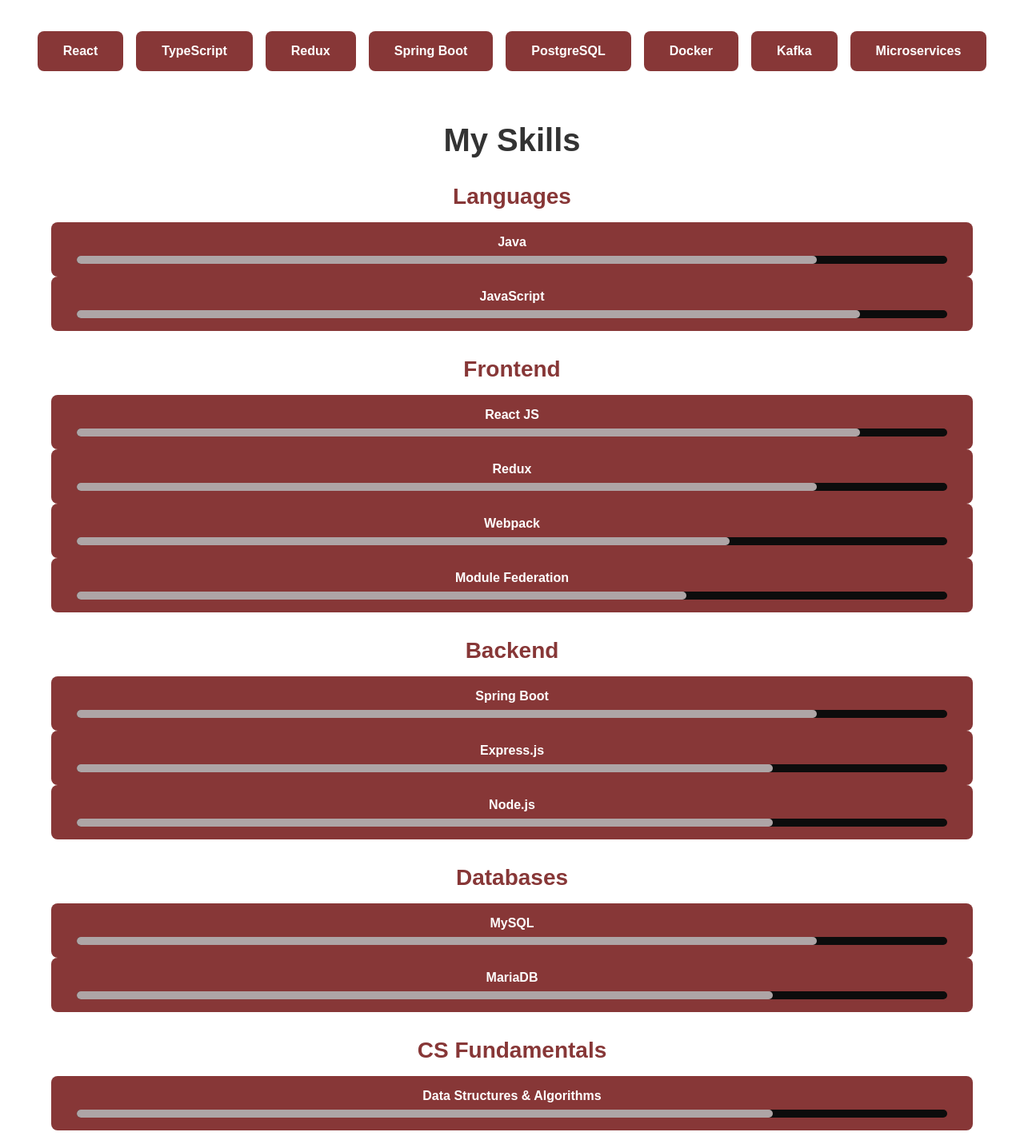
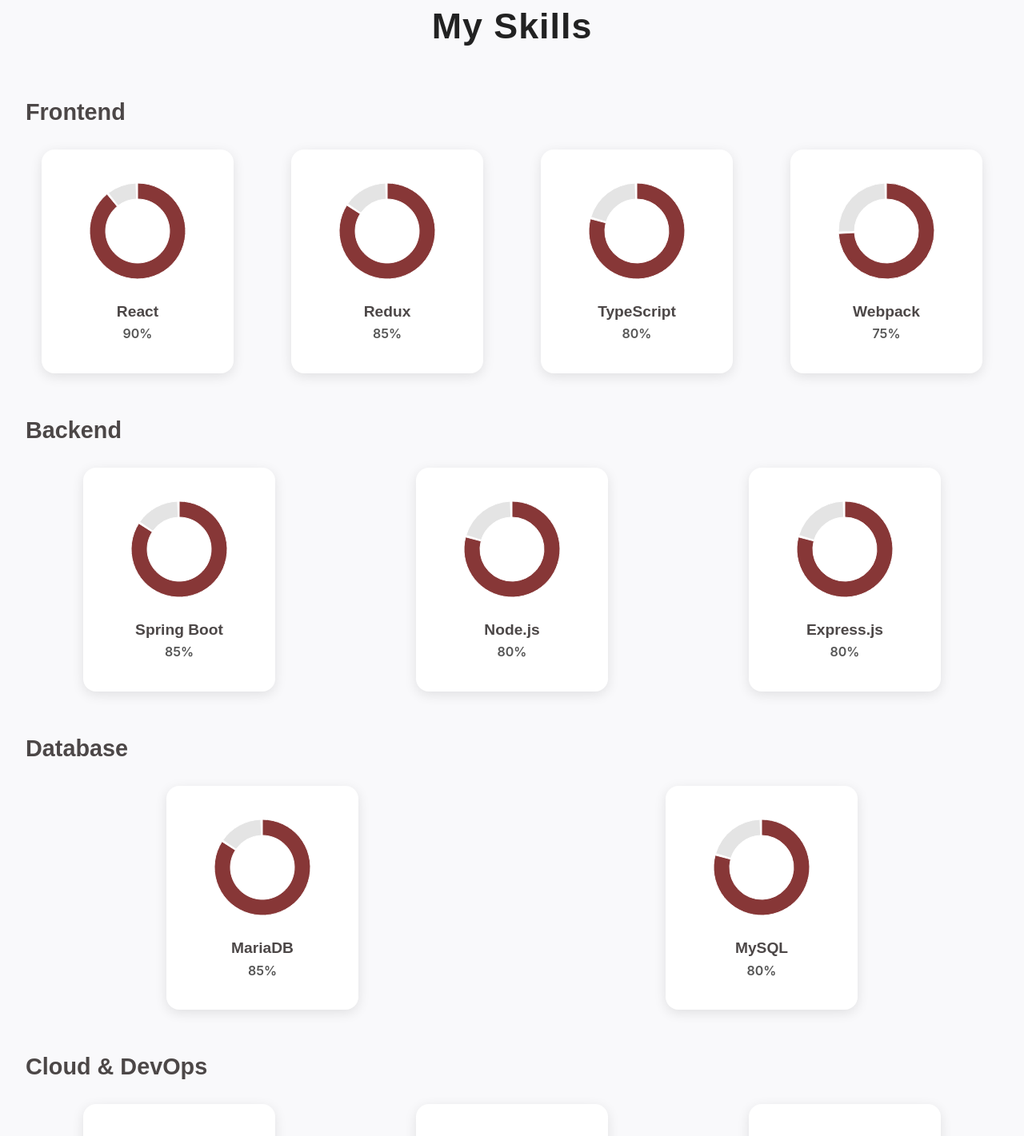
Before and after one commit to ranjithpn292/my-portfolio, a React (Create React App) app: page / in a window 1280 px wide. Shown: the part 1283-2704 px from the top of the page at 80% size. Built offline with nearby package versions, Linux system fonts and the light colour scheme.

Commit message:
UI changes

```diff
--- a/package.json
+++ b/package.json
@@ -9,10 +9,13 @@
     "@testing-library/user-event": "^13.5.0",
     "@types/jest": "^27.5.2",
     "@types/node": "^16.18.126",
+    "emailjs-com": "^3.2.0",
+    "framer-motion": "^12.23.24",
     "react": "^19.1.1",
     "react-dom": "^19.1.1",
     "react-icons": "^5.5.0",
     "react-scripts": "5.0.1",
+    "recharts": "^3.2.1",
     "styled-components": "^6.1.19",
     "web-vitals": "^2.1.4"
   },
--- a/src/components/Footer.tsx
+++ b/src/components/Footer.tsx
@@ -4,7 +4,7 @@
 const FooterSection = styled.footer`
   padding: 2rem;
   text-align: center;
-  background: #873737ff;
+  background: ${({ theme }) => theme.colors.primary};
   color: white;
 `;
 
--- a/src/components/Hero.tsx
+++ b/src/components/Hero.tsx
@@ -1,5 +1,5 @@
 import React from "react";
-import styled from "styled-components";
+import styled, { keyframes } from "styled-components";
 import DragDownArrow from "./DragDownArrow";
 
 const Container = styled.div`
@@ -18,15 +18,10 @@
   flex-direction: column;
   justify-content: center;
   align-items: center;
-  background: linear-gradient(135deg, #873737ff, #bb8798ff);
+  background: linear-gradient(135deg, ${({ theme }) => theme.colors.primary}, #bb8798ff);
   color: white;
   text-align: center;
   padding: 2rem;
-`;
-
-const HeroTitle = styled.h1`
-  font-size: 3rem;
-  font-weight: bold;
 `;
 
 const HeroSubtitle = styled.p`
@@ -42,27 +37,53 @@
 
 const HeroButton = styled.a`
   background-color: white;
-  color: #873737ff;
+  color: ${({ theme }) => theme.colors.primary};
   padding: 0.75rem 1.5rem;
   border-radius: 0.5rem;
   font-weight: bold;
   transition: background-color 0.3s;
 
   &:hover {
-    background-color: #f1f1f1;
+    background-color: ${({ theme }) => theme.colors.white};
   }
 `;
+
+const typing = keyframes`
+  from {
+    opacity: 0;
+    transform: translateY(10px);
+  }
+  to {
+    opacity: 1;
+    transform: translateY(0);
+  }
+`;
+
+const StyledHeroTitle = styled.h1`
+  font-size: 3rem;
+  font-weight: bold;
+  display: flex;
+  flex-wrap: wrap;
+`;
+
+const Letter = styled.span<{ delay: number }>`
+  opacity: 0;
+  animation: ${typing} 0.3s forwards;
+  animation-delay: ${({ delay }) => delay}s;
+  display: inline-block;
+`;
+
 
 const HeroAndSkills: React.FC = () => (
   <Container>
     <HeroSection>
-      <HeroTitle>Hi, I am Ranjith P N</HeroTitle>
+      <HeroTitleComponent />
       <HeroSubtitle>
         Full Stack Developer | React | TypeScript | Spring Boot
       </HeroSubtitle>
       <HeroButtons>
         <HeroButton
-          href="https://drive.google.com/file/d/1N4lGAZ3ejsCYJSqLVtorMfSBjJw5tkWA/view?usp=drive_link"
+          href="https://drive.google.com/file/d/1WQYpBRM9dzkSTSEpWZv6TGFfMnaczOom/view?usp=drive_link"
           target="_blank"
         >
           Download Resume
@@ -74,4 +95,18 @@
   </Container>
 );
 
+export const HeroTitleComponent = () => {
+  const text = "Hi, I am Ranjith P N";
+
+  return (
+    <StyledHeroTitle>
+      {text.split('').map((char, index) => (
+        <Letter key={index} delay={index * 0.05}>
+          {char === ' ' ? '\u00A0' : char}
+        </Letter>
+      ))}
+    </StyledHeroTitle>
+  );
+};
+
 export default HeroAndSkills;
--- a/src/components/Projects.tsx
+++ b/src/components/Projects.tsx
@@ -3,7 +3,7 @@
 
 const ProjectsSection = styled.section`
   padding: 4rem 2rem;
-  background: #f0f4f8;
+  background:${({ theme }) => theme.colors.white};
   text-align: center;
 `;
 
@@ -36,7 +36,7 @@
 `;
 
 const ProjectLink = styled.a`
-  color: #873737ff;
+  color: ${({ theme }) => theme.colors.primary};
   font-weight: bold;
 
   &:hover {
@@ -56,7 +56,7 @@
     title: "Bike Renting App",
     description: "Platform for renting bikes using microservices architecture.",
     tech: "React, Spring Boot, Docker",
-    link: "https://github.com/ranjithpn292/ride-sharing-app",
+    link: "https://github.com/ranjithpn292/bike-renting-platform",
   },
 ];
 
--- a/src/components/Skills.tsx
+++ b/src/components/Skills.tsx
@@ -1,242 +1,145 @@
 import React from "react";
 import styled from "styled-components";
+import { PieChart, Pie, Cell, ResponsiveContainer } from "recharts";
+import { motion } from "framer-motion";
 
 const SkillsSection = styled.section`
-  padding: 4rem 2rem;
-  background: #fff;
+  padding: 5rem 2rem;
+  background: #f9f9fb;
   text-align: center;
 `;
 
 const SkillsTitle = styled.h2`
-  font-size: 2.5rem;
-  margin-bottom: 2rem;
+  font-size: 2.8rem;
+  margin-bottom: 3rem;
+  color: #222;
+  font-weight: 700;
+  letter-spacing: 1px;
 `;
 
-const SkillList = styled.div`
-  display: flex;
-  flex-wrap: wrap;
-  justify-content: center;
-  gap: 1rem;
+const SkillsGrid = styled.div`
+  display: grid;
+  grid-template-columns: repeat(auto-fit, minmax(240px, 1fr));
+  gap: 2rem;
+  justify-items: center;
 `;
 
-const SkillItem = styled.div`
-  background: #873737ff;
-  color: white;
-  padding: 1rem 2rem;
-  border-radius: 0.5rem;
-  font-weight: bold;
+const SkillCard = styled(motion.div)`
+  background: ${({ theme }) => theme.colors.white};
+  border-radius: 1rem;
+  padding: 2rem;
+  width: 240px;
+  height: 280px;
+  box-shadow: 0 4px 15px rgba(0, 0, 0, 0.1);
+  transition: transform 0.3s ease;
+  &:hover {
+    transform: translateY(-8px);
+  }
 `;
 
-const skills = [
-  "React",
-  "TypeScript",
-  "Redux",
-  "Spring Boot",
-  "PostgreSQL",
-  "Docker",
-  "Kafka",
-  "Microservices",
-];
-
-const SkillCategory = styled.div`
-  margin-bottom: 2rem;
+const SkillName = styled.h3`
+  font-size: 1.2rem;
+  font-weight: 600;
+  margin-top: 1rem;
+  color: ${({ theme }) => theme.colors.primary};
 `;
 
 const CategoryTitle = styled.h3`
-  font-size: 1.75rem;
-  margin-bottom: 1rem;
-  color: #873737ff;
+  font-size: 1.8rem;
+  margin: 3rem 0 1.5rem;
+  color: ${({ theme }) => theme.colors.primary};
+  text-align: left;
 `;
 
-const SkillLabel = styled.div`
-  font-weight: bold;
-  margin-bottom: 0.5rem;
+const CategoryWrapper = styled.div`
+  margin: 2rem 0;
 `;
 
-const SkillBarBackground = styled.div`
-  width: 100%;
-  background: #0c0c0cff;
-  border-radius: 0.5rem;
-  height: 10px;
-`;
-
-const SkillBar = styled.div<{ width: string }>`
-  width: ${(props) => props.width};
-  background: #aea5a6ff;
-  height: 10px;
-  border-radius: 0.5rem;
-  transition: width 1s ease-in-out;
-`;
+const skillsData = [
+  {
+    category: "Frontend",
+    items: [
+      { name: "React", value: 90 },
+      { name: "Redux", value: 85 },
+      { name: "TypeScript", value: 80 },
+      { name: "Webpack", value: 75 },
+    ],
+  },
+  {
+    category: "Backend",
+    items: [
+      { name: "Spring Boot", value: 85 },
+      { name: "Node.js", value: 80 },
+      { name: "Express.js", value: 80 },
+    ],
+  },
+  {
+    category: "Database",
+    items: [
+      { name: "MariaDB", value: 85 },
+      { name: "MySQL", value: 80 },
+    ],
+  },
+  {
+    category: "Cloud & DevOps",
+    items: [
+      { name: "Docker", value: 85 },
+      { name: "PCF", value: 75 },
+      { name: "Kubernetes", value: 70 },
+    ],
+  },
+  {
+    category: "Tools",
+    items: [
+      { name: "Git", value: 90 },
+      { name: "VS Code", value: 95 },
+      { name: "IntelliJ", value: 85 },
+    ],
+  },
+];
 
 const Skills: React.FC = () => (
   <SkillsSection id="skills">
-    <SkillsTitle>Skills</SkillsTitle>
-    <SkillList>
-      {skills.map((skill) => (
-        <SkillItem key={skill}>{skill}</SkillItem>
-      ))}
-    </SkillList>
-    <SkillsSection id="skills">
-      <SkillsTitle>My Skills</SkillsTitle>
+    <SkillsTitle>My Skills</SkillsTitle>
 
-      <SkillCategory>
-        <CategoryTitle>Languages</CategoryTitle>
-        <SkillItem>
-          <SkillLabel>Java</SkillLabel>
-          <SkillBarBackground>
-            <SkillBar width="85%" />
-          </SkillBarBackground>
-        </SkillItem>
-        <SkillItem>
-          <SkillLabel>JavaScript</SkillLabel>
-          <SkillBarBackground>
-            <SkillBar width="90%" />
-          </SkillBarBackground>
-        </SkillItem>
-      </SkillCategory>
-
-      <SkillCategory>
-        <CategoryTitle>Frontend</CategoryTitle>
-        <SkillItem>
-          <SkillLabel>React JS</SkillLabel>
-          <SkillBarBackground>
-            <SkillBar width="90%" />
-          </SkillBarBackground>
-        </SkillItem>
-        <SkillItem>
-          <SkillLabel>Redux</SkillLabel>
-          <SkillBarBackground>
-            <SkillBar width="85%" />
-          </SkillBarBackground>
-        </SkillItem>
-        <SkillItem>
-          <SkillLabel>Webpack</SkillLabel>
-          <SkillBarBackground>
-            <SkillBar width="75%" />
-          </SkillBarBackground>
-        </SkillItem>
-        <SkillItem>
-          <SkillLabel>Module Federation</SkillLabel>
-          <SkillBarBackground>
-            <SkillBar width="70%" />
-          </SkillBarBackground>
-        </SkillItem>
-      </SkillCategory>
-
-      <SkillCategory>
-        <CategoryTitle>Backend</CategoryTitle>
-        <SkillItem>
-          <SkillLabel>Spring Boot</SkillLabel>
-          <SkillBarBackground>
-            <SkillBar width="85%" />
-          </SkillBarBackground>
-        </SkillItem>
-        <SkillItem>
-          <SkillLabel>Express.js</SkillLabel>
-          <SkillBarBackground>
-            <SkillBar width="80%" />
-          </SkillBarBackground>
-        </SkillItem>
-        <SkillItem>
-          <SkillLabel>Node.js</SkillLabel>
-          <SkillBarBackground>
-            <SkillBar width="80%" />
-          </SkillBarBackground>
-        </SkillItem>
-      </SkillCategory>
-
-      <SkillCategory>
-        <CategoryTitle>Databases</CategoryTitle>
-        <SkillItem>
-          <SkillLabel>MySQL</SkillLabel>
-          <SkillBarBackground>
-            <SkillBar width="85%" />
-          </SkillBarBackground>
-        </SkillItem>
-        <SkillItem>
-          <SkillLabel>MariaDB</SkillLabel>
-          <SkillBarBackground>
-            <SkillBar width="80%" />
-          </SkillBarBackground>
-        </SkillItem>
-      </SkillCategory>
-
-      <SkillCategory>
-        <CategoryTitle>CS Fundamentals</CategoryTitle>
-        <SkillItem>
-          <SkillLabel>Data Structures & Algorithms</SkillLabel>
-          <SkillBarBackground>
-            <SkillBar width="80%" />
-          </SkillBarBackground>
-        </SkillItem>
-      </SkillCategory>
-
-      <SkillCategory>
-        <CategoryTitle>Tools</CategoryTitle>
-        <SkillItem>
-          <SkillLabel>Git</SkillLabel>
-          <SkillBarBackground>
-            <SkillBar width="90%" />
-          </SkillBarBackground>
-        </SkillItem>
-        <SkillItem>
-          <SkillLabel>JIRA</SkillLabel>
-          <SkillBarBackground>
-            <SkillBar width="85%" />
-          </SkillBarBackground>
-        </SkillItem>
-        <SkillItem>
-          <SkillLabel>IntelliJ</SkillLabel>
-          <SkillBarBackground>
-            <SkillBar width="80%" />
-          </SkillBarBackground>
-        </SkillItem>
-        <SkillItem>
-          <SkillLabel>VS Code</SkillLabel>
-          <SkillBarBackground>
-            <SkillBar width="95%" />
-          </SkillBarBackground>
-        </SkillItem>
-      </SkillCategory>
-
-      <SkillCategory>
-        <CategoryTitle>Cloud & DevOps</CategoryTitle>
-        <SkillItem>
-          <SkillLabel>PCF</SkillLabel>
-          <SkillBarBackground>
-            <SkillBar width="75%" />
-          </SkillBarBackground>
-        </SkillItem>
-        <SkillItem>
-          <SkillLabel>Docker</SkillLabel>
-          <SkillBarBackground>
-            <SkillBar width="85%" />
-          </SkillBarBackground>
-        </SkillItem>
-        <SkillItem>
-          <SkillLabel>JMeter</SkillLabel>
-          <SkillBarBackground>
-            <SkillBar width="70%" />
-          </SkillBarBackground>
-        </SkillItem>
-      </SkillCategory>
-
-      <SkillCategory>
-        <CategoryTitle>Methodologies</CategoryTitle>
-        <SkillItem>
-          <SkillLabel>Agile (Scrum)</SkillLabel>
-          <SkillBarBackground>
-            <SkillBar width="85%" />
-          </SkillBarBackground>
-        </SkillItem>
-        <SkillItem>
-          <SkillLabel>REST APIs</SkillLabel>
-          <SkillBarBackground>
-            <SkillBar width="90%" />
-          </SkillBarBackground>
-        </SkillItem>
-      </SkillCategory>
-    </SkillsSection>
+    {skillsData.map((cat, i) => (
+      <CategoryWrapper key={i}>
+        <CategoryTitle>{cat.category}</CategoryTitle>
+        <SkillsGrid>
+          {cat.items.map((skill, idx) => (
+            <SkillCard
+              key={idx}
+              initial={{ opacity: 0, y: 30 }}
+              whileInView={{ opacity: 1, y: 0 }}
+              transition={{ duration: 0.5, delay: idx * 0.1 }}
+              viewport={{ once: true }}
+            >
+              <ResponsiveContainer width="100%" height={140}>
+                <PieChart>
+                  <Pie
+                    data={[
+                      { name: "Proficiency", value: skill.value },
+                      { name: "Remaining", value: 100 - skill.value },
+                    ]}
+                    dataKey="value"
+                    startAngle={90}
+                    endAngle={-270}
+                    innerRadius={40}
+                    outerRadius={60}
+                    paddingAngle={2}
+                  >
+                    <Cell key="filled" fill="#873737" />
+                    <Cell key="remaining" fill="#e4e4e4" />
+                  </Pie>
+                </PieChart>
+              </ResponsiveContainer>
+              <SkillName>{skill.name}</SkillName>
+              <p style={{ fontWeight: 600, color: "#555" }}>{skill.value}%</p>
+            </SkillCard>
+          ))}
+        </SkillsGrid>
+      </CategoryWrapper>
+    ))}
   </SkillsSection>
 );
 
--- a/src/index.tsx
+++ b/src/index.tsx
@@ -1,19 +1,16 @@
-import React from 'react';
-import ReactDOM from 'react-dom/client';
-import './index.css';
-import App from './App';
-import reportWebVitals from './reportWebVitals';
+// src/index.tsx
+import React from "react";
+import ReactDOM from "react-dom/client";
+import App from "./App";
+import { ThemeProvider } from "styled-components";
+import { theme } from "./styles/theme";
+import GlobalStyles from "./styles/GlobalStyles";
 
-const root = ReactDOM.createRoot(
-  document.getElementById('root') as HTMLElement
-);
-root.render(
+ReactDOM.createRoot(document.getElementById("root")!).render(
   <React.StrictMode>
-    <App />
+    <ThemeProvider theme={theme}>
+      <GlobalStyles />
+      <App />
+    </ThemeProvider>
   </React.StrictMode>
 );
-
-// If you want to start measuring performance in your app, pass a function
-// to log results (for example: reportWebVitals(console.log))
-// or send to an analytics endpoint. Learn more: https://bit.ly/CRA-vitals
-reportWebVitals();
--- a/src/styles/GlobalStyles.ts
+++ b/src/styles/GlobalStyles.ts
@@ -1,4 +1,21 @@
-import { createGlobalStyle } from 'styled-components';
+// src/styles/GlobalStyles.ts
+import { createGlobalStyle } from "styled-components";
+import "styled-components";
+
+declare module "styled-components" {
+  export interface DefaultTheme {
+    fonts: {
+      body: string;
+      heading: string;
+    };
+    colors: {
+      primary: string;
+      light: string;
+      white: string;
+      textPrimary: string;
+    };
+  }
+}
 
 const GlobalStyles = createGlobalStyle`
   * {
@@ -8,18 +25,14 @@
   }
 
   body {
-    font-family: 'Arial', sans-serif;
-    background-color: #f8f9fa;
-    color: #333;
+    font-family: ${({ theme }) => theme.fonts.body};
+    background-color: ${({ theme }) => theme.colors.light};
+    color: ${({ theme }) => theme.colors.textPrimary};
+    line-height: 1.6;
   }
 
-  a {
-    text-decoration: none;
-    color: inherit;
-  }
-
-  button {
-    cursor: pointer;
+  h1, h2, h3, h4, h5 {
+    font-family: ${({ theme }) => theme.fonts.heading};
   }
 `;
 
--- /dev/null
+++ b/src/styles/theme.ts
@@ -0,0 +1,25 @@
+// src/styles/theme.ts
+
+export const theme = {
+  colors: {
+    primary: "#4c4747ff",
+    secondary: "#AEA5A6",
+    dark: "#0C0C0C",
+    light: "#F9F9FB",
+    white: "#FFFFFF",
+    gray: "#D8D8D8",
+    textPrimary: "#222222",
+    textSecondary: "#555555",
+  },
+  fonts: {
+    heading: "'Poppins', sans-serif",
+    body: "'Inter', sans-serif",
+  },
+  shadows: {
+    card: "0 4px 15px rgba(0, 0, 0, 0.1)",
+  },
+  borderRadius: {
+    small: "0.5rem",
+    medium: "1rem",
+  },
+};
```
Also changed, not shown: src/components/Contact.tsx (+62 -24 lines), 1 other file (tests, documents, lock files or other folders).
